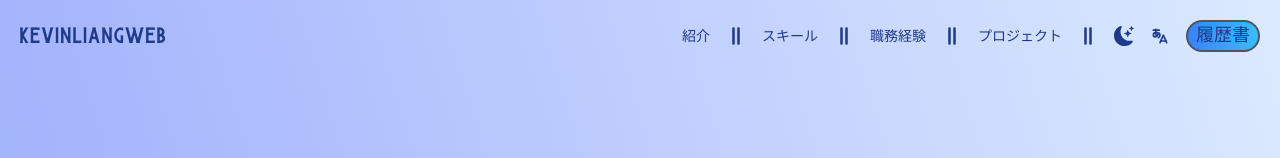
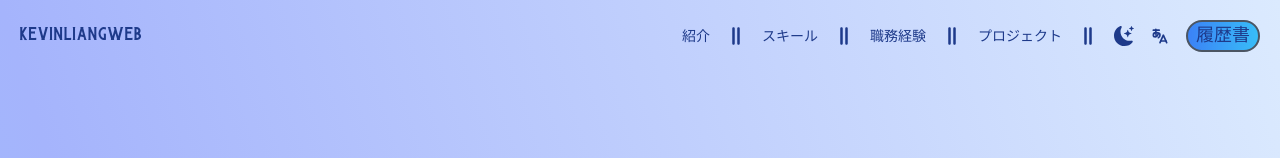
Before and after one commit to Kl0y2u2n8a/my-portfolio-jp, a Next.js app: page / in a window 1280 px wide. Shown: the top 158 px of the page. Built offline with nearby package versions, Linux system fonts and the light colour scheme; a web font is replaced by a local one.

Commit message:
style change

```diff
--- a/pages/index.js
+++ b/pages/index.js
@@ -55,7 +55,7 @@ export default function Home() {
 
 
         <nav className="sticky top-0 z-50 py-5 mb-12 flex justify-between font-mochy">
-          <h1 className="md:text-2xl font-burtons text-blue-900 hover:text-blue-500 dark:text-white dark:hover:text-neutral-300">
+        <h1 className="text-xl font-burtons text-blue-900 hover:text-blue-500 dark:text-white dark:hover:text-neutral-300">
             <a href="/">kevinliangweb</a>
           </h1>
           <ul className="flex items-center">
```
